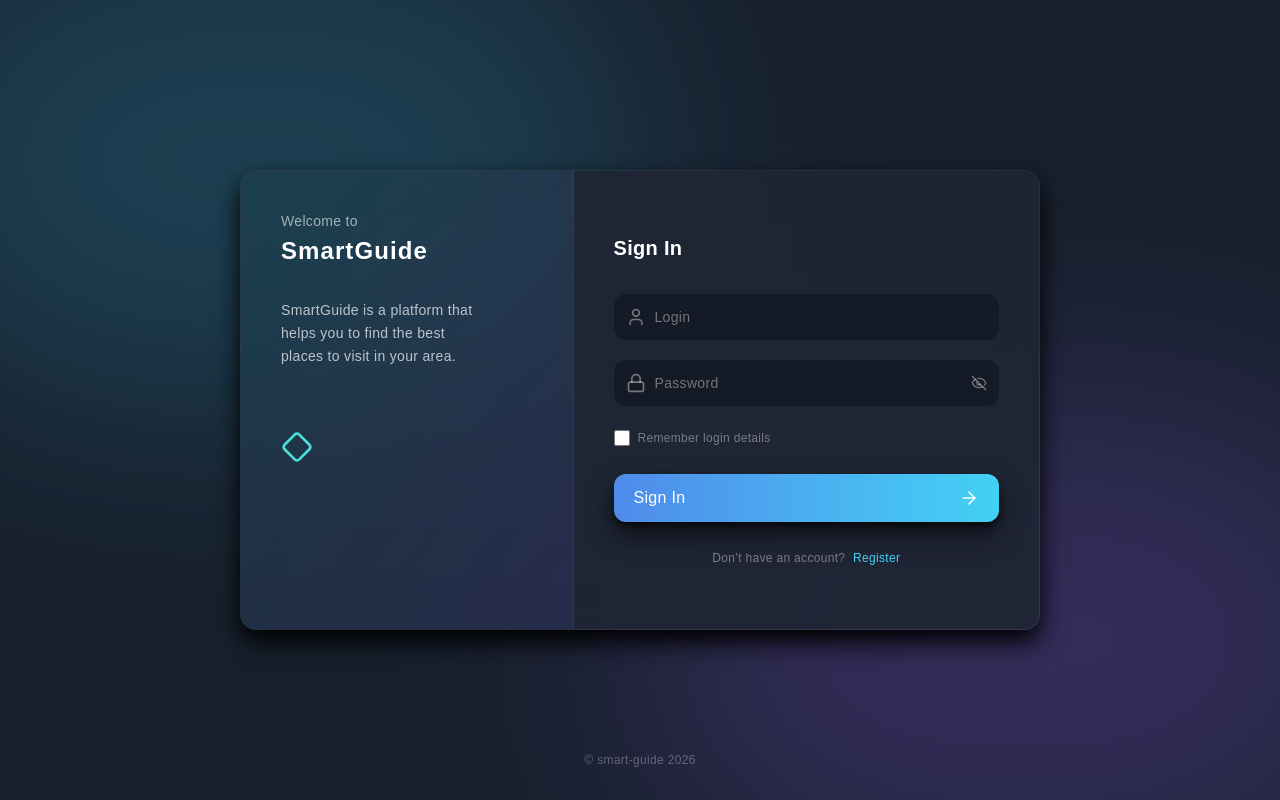
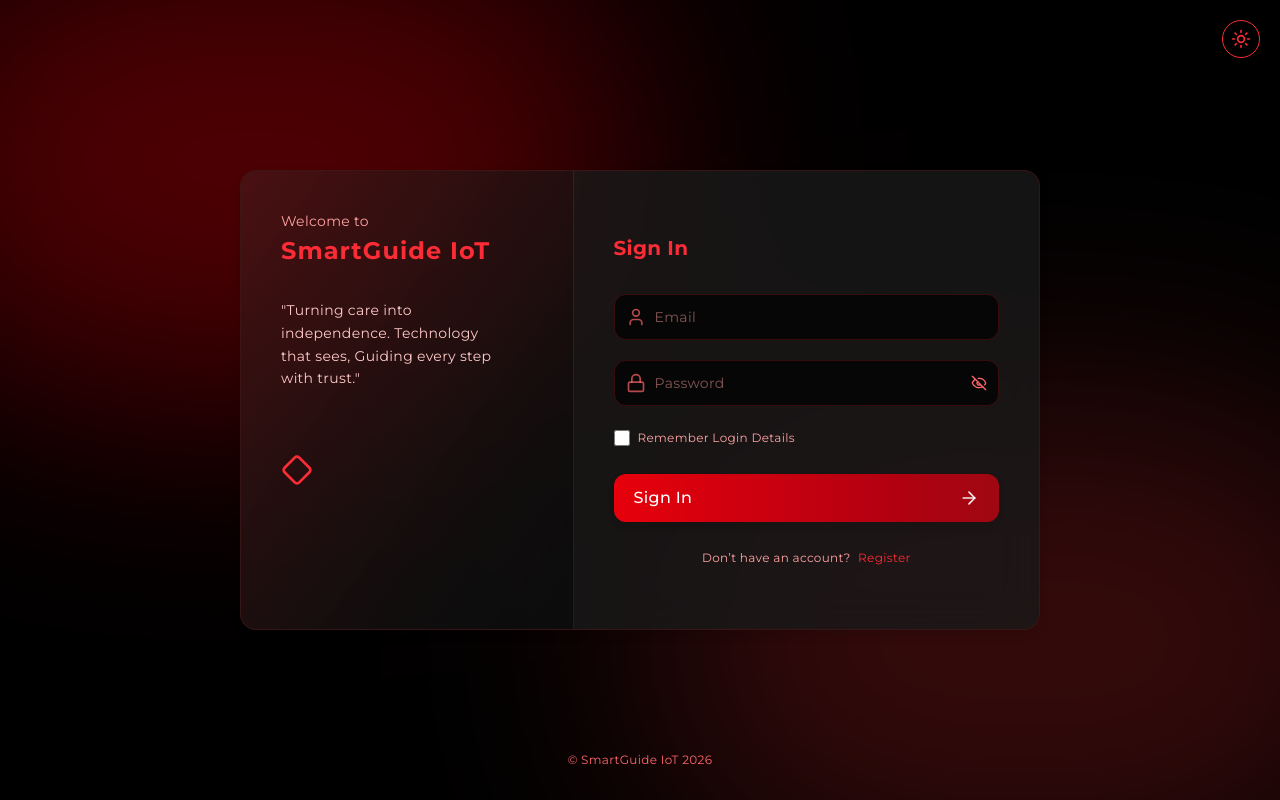
Before and after one commit to Rocelll20/smart-iot-guide, a Next.js app: page /auth/sign-in in a window 1280 px wide. Built offline with nearby package versions, Linux system fonts and the light colour scheme.

Commit message:
signin and signup

```diff
--- a/app/auth/sign-in/page.tsx
+++ b/app/auth/sign-in/page.tsx
@@ -1,9 +1,15 @@
 "use client";
 
-import Link from 'next/link';
+import Link from "next/link";
 import React, { useState } from "react";
-import { User, Lock, EyeOff, Eye, ArrowRight, Diamond } from 'lucide-react';
-import { useRouter } from 'next/navigation';
+import { User, Lock, EyeOff, Eye, ArrowRight, Diamond, Moon, Sun } from "lucide-react";
+import { useRouter } from "next/navigation";
+import { Montserrat } from "next/font/google";
+
+const montserrat = Montserrat({
+  subsets: ["latin"],
+  weight: ["400", "500", "700"],
+});
 
 interface SignInForm {
   email: string;
@@ -16,6 +22,7 @@ export default function SignIn() {
   const [showPassword, setShowPassword] = useState(false);
   const [loading, setLoading] = useState(false);
   const [error, setError] = useState("");
+  const [darkMode, setDarkMode] = useState(true);
 
   const handleChange = (e: React.ChangeEvent<HTMLInputElement>) => {
     setForm({ ...form, [e.target.name]: e.target.value });
@@ -27,8 +34,8 @@ export default function SignIn() {
       setError("All fields are required.");
       return;
     }
+    setError("");
     setLoading(true);
-    // Simulate login
     setTimeout(() => {
       setLoading(false);
       router.push("/dashboard");
@@ -36,104 +43,136 @@ export default function SignIn() {
   };
 
   return (
-    <div className="dark min-h-screen flex items-center justify-center bg-[#171f2c] relative overflow-hidden font-sans">
-      {/* Background gradients for the ambient glow */}
-      <div className="absolute top-[-10%] left-[-10%] w-[60%] h-[60%] bg-[#0B4A5C] rounded-full filter blur-[120px] opacity-50 mix-blend-screen pointer-events-none"></div>
-      <div className="absolute bottom-[-10%] right-[-10%] w-[60%] h-[60%] bg-[#3D1E6D] rounded-full filter blur-[120px] opacity-50 mix-blend-screen pointer-events-none"></div>
+    <div
+      className={`${montserrat.className} min-h-screen flex items-center justify-center relative overflow-hidden transition-colors duration-500 ${
+        darkMode ? "bg-black" : "bg-white"
+      }`}
+    >
+      {/* Ambient glow only in dark mode */}
+      {darkMode && (
+        <>
+          <div className="absolute top-[-10%] left-[-10%] w-[60%] h-[60%] bg-red-700 rounded-full filter blur-[120px] opacity-40 mix-blend-screen pointer-events-none"></div>
+          <div className="absolute bottom-[-10%] right-[-10%] w-[60%] h-[60%] bg-red-900 rounded-full filter blur-[120px] opacity-40 mix-blend-screen pointer-events-none"></div>
+        </>
+      )}
 
-      <div className="relative flex flex-col md:flex-row w-full max-w-[800px] min-h-[460px] mx-4 rounded-2xl shadow-2xl overflow-hidden bg-[#242b3b]/60 backdrop-blur-xl border border-white/5">
+      {/* Dark mode toggle */}
+      <div className="absolute top-5 right-5 z-20">
+        <button
+          onClick={() => setDarkMode(!darkMode)}
+          aria-label="Toggle theme"
+          className="p-2 rounded-full border transition-colors duration-300 hover:bg-red-500 hover:text-white border-red-500 text-red-500"
+        >
+          {darkMode ? <Sun className="w-5 h-5" /> : <Moon className="w-5 h-5" />}
+        </button>
+      </div>
 
+      <div
+        className={`relative flex flex-col md:flex-row w-full max-w-[800px] min-h-[460px] mx-4 rounded-2xl shadow-2xl overflow-hidden backdrop-blur-xl border border-red-900/30 transition-colors duration-500 ${
+          darkMode ? "bg-[#1a1a1a]/80" : "bg-gray-50"
+        }`}
+      >
         {/* Left Side */}
-        <div className="w-full md:w-5/12 p-10 flex flex-col justify-between bg-gradient-to-br from-teal-500/10 to-indigo-500/10 relative border-r border-white/5">
-          <div className="absolute inset-0 bg-transparent z-0"></div>
-          <div className="relative z-10 flex flex-col h-full text-white/90">
+        <div
+          className={`w-full md:w-5/12 p-10 flex flex-col justify-between relative border-r border-red-900/30 ${
+            darkMode ? "bg-gradient-to-br from-red-600/20 to-black/40 text-red-100" : "bg-gradient-to-br from-red-50 to-white text-red-700"
+          }`}
+        >
+          <div className="relative z-10 flex flex-col h-full">
             <div>
-              <p className="text-sm text-white/60 mb-1">Welcome to</p>
-              <h1 className="text-2xl font-bold text-white mb-8 tracking-wide">SmartGuide</h1>
-              <p className="text-sm text-white/70 leading-relaxed max-w-[200px]">
-                SmartGuide is a platform that helps you to find the best places to visit in your area.
-              </p>
+              <p className={`text-sm mb-1 ${darkMode ? "text-red-300" : "text-red-500"}`}>Welcome to</p>
+              <h1 className={`text-2xl font-bold mb-8 tracking-wide ${darkMode ? "text-red-500" : "text-red-600"}`}>
+                SmartGuide IoT
+              </h1>
+              <p className={`text-sm leading-relaxed max-w-[220px] ${darkMode ? "text-red-200" : "text-red-600"}`}>
+                  "Turning care into independence. Technology that sees, Guiding every step with trust."               </p>
             </div>
             <div className="mt-16">
-              <Diamond className="w-8 h-8 text-[#4aded8]" />
+              <Diamond className={`w-8 h-8 ${darkMode ? "text-red-500" : "text-red-600"}`} />
             </div>
           </div>
         </div>
 
         {/* Right Side */}
-        <div className="w-full md:w-7/12 p-10 bg-[#1e2532]/80 z-10 flex flex-col justify-center">
-          <h2 className="text-xl font-bold text-white mb-8">Sign In</h2>
+        <div className="w-full md:w-7/12 p-10 z-10 flex flex-col justify-center">
+          <h2 className={`text-xl font-bold mb-8 ${darkMode ? "text-red-500" : "text-red-600"}`}>Sign In</h2>
 
-          {error && (
-            <div className="mb-4 text-red-400 text-sm">
-              {error}
-            </div>
-          )}
+          {error && <div className="mb-4 text-red-400 text-sm">{error}</div>}
 
           <form onSubmit={handleSubmit} className="flex flex-col gap-5">
+            {/* Email */}
             <div className="relative">
               <div className="absolute inset-y-0 left-0 pl-3 flex items-center pointer-events-none">
-                <User className="h-5 w-5 text-white/40" />
+                <User className={`h-5 w-5 ${darkMode ? "text-red-400/70" : "text-red-500/70"}`} />
               </div>
               <input
                 type="text"
                 name="email"
                 value={form.email}
                 onChange={handleChange}
-                className="w-full pl-10 pr-4 py-3 bg-[#131924]/80 border border-transparent rounded-lg focus:outline-none focus:border-white/10 focus:ring-1 focus:ring-white/10 text-sm text-white placeholder:text-white/40 transition-all font-sans"
-                placeholder="Login"
+                className={`w-full pl-10 pr-4 py-3 rounded-lg focus:outline-none focus:border-red-500 focus:ring-1 focus:ring-red-500 text-sm transition-all ${
+                  darkMode
+                    ? "bg-black/70 border border-red-900/40 text-white placeholder:text-red-300/50"
+                    : "bg-white border border-red-200 text-[#7a1f1f] placeholder:text-red-300"
+                }`}
+                placeholder="Email"
               />
             </div>
 
+            {/* Password */}
             <div className="relative">
               <div className="absolute inset-y-0 left-0 pl-3 flex items-center pointer-events-none">
-                <Lock className="h-5 w-5 text-white/40" />
+                <Lock className={`h-5 w-5 ${darkMode ? "text-red-400/70" : "text-red-500/70"}`} />
               </div>
               <input
                 type={showPassword ? "text" : "password"}
                 name="password"
                 value={form.password}
                 onChange={handleChange}
-                className="w-full pl-10 pr-10 py-3 bg-[#131924]/80 border border-transparent rounded-lg focus:outline-none focus:border-white/10 focus:ring-1 focus:ring-white/10 text-sm text-white placeholder:text-white/40 transition-all font-sans"
+                className={`w-full pl-10 pr-10 py-3 rounded-lg focus:outline-none focus:border-red-500 focus:ring-1 focus:ring-red-500 text-sm transition-all ${
+                  darkMode
+                    ? "bg-black/70 border border-red-900/40 text-white placeholder:text-red-300/50"
+                    : "bg-white border border-red-200 text-[#7a1f1f] placeholder:text-red-300"
+                }`}
                 placeholder="Password"
               />
               <button
                 type="button"
                 className="absolute inset-y-0 right-0 pr-3 flex items-center"
                 onClick={() => setShowPassword(!showPassword)}
+                aria-label="Toggle password visibility"
               >
                 {showPassword ? (
-                  <Eye className="h-4 w-4 text-white/40 hover:text-white transition-colors" />
+                  <Eye className={`h-4 w-4 ${darkMode ? "text-red-400 hover:text-red-300" : "text-red-500 hover:text-red-400"} transition-colors`} />
                 ) : (
-                  <EyeOff className="h-4 w-4 text-white/40 hover:text-white transition-colors" />
+                  <EyeOff className={`h-4 w-4 ${darkMode ? "text-red-400 hover:text-red-300" : "text-red-500 hover:text-red-400"} transition-colors`} />
                 )}
               </button>
             </div>
 
+            {/* Remember Me */}
             <div className="flex items-center mt-1 mb-2">
-              <input
-                id="remember"
-                type="checkbox"
-                className="w-4 h-4 rounded border-white/20 bg-[#131924]/80 text-[#3ab7e9] focus:ring-[#3ab7e9] focus:ring-offset-[#1e2532]"
-              />
-              <label htmlFor="remember" className="ml-2 text-xs text-white/40 cursor-pointer select-none">
-                Remember login details
+              <input id="remember" type="checkbox" className="w-4 h-4 rounded border-red-500 text-red-500 focus:ring-red-500" />
+              <label htmlFor="remember" className={`ml-2 text-xs cursor-pointer select-none ${darkMode ? "text-red-300" : "text-red-600"}`}>
+                Remember Login Details
               </label>
             </div>
 
+            {/* Submit */}
             <button
               type="submit"
               disabled={loading}
-              className="w-full bg-gradient-to-r from-[#4f8bea] to-[#42d1f5] text-white font-medium py-3 rounded-lg hover:opacity-90 transition-opacity flex justify-between items-center px-5 shadow-lg shadow-[#42d1f5]/20"
+              className="w-full bg-gradient-to-r from-red-600 to-red-800 text-white font-medium py-3 rounded-lg hover:opacity-90 transition-opacity flex justify-between items-center px-5 shadow-lg shadow-red-800/30"
             >
               <span>{loading ? "Signing In..." : "Sign In"}</span>
               <ArrowRight className="w-5 h-5 text-white/90" />
             </button>
 
+            {/* Register Link */}
             <div className="text-center mt-2">
-              <p className="text-xs text-white/40">
+              <p className={`text-xs ${darkMode ? "text-red-300" : "text-red-600"}`}>
                 Don’t have an account?{" "}
-                <Link href="/auth/sign-up" className="text-[#42d1f5] hover:underline ml-1">
+                <Link href="/auth/sign-up" className={`${darkMode ? "text-red-500" : "text-red-600"} hover:underline ml-1`}>
                   Register
                 </Link>
               </p>
@@ -142,9 +181,9 @@ export default function SignIn() {
         </div>
       </div>
 
-      {/* Footer Text */}
-      <div className="absolute bottom-8 text-xs text-white/30 text-center w-full">
-        © smart-guide 2026
+      {/* Footer */}
+      <div className="absolute bottom-8 text-xs text-red-400 text-center w-full">
+        © SmartGuide IoT 2026
       </div>
     </div>
   );
--- a/app/auth/sign-up/page.tsx
+++ b/app/auth/sign-up/page.tsx
@@ -1,9 +1,15 @@
 "use client";
 
-import Link from 'next/link';
+import Link from "next/link";
 import React, { useState } from "react";
-import { User, Lock, EyeOff, Eye, ArrowRight, Diamond, Mail } from 'lucide-react';
-import { useRouter } from 'next/navigation';
+import { User, Lock, EyeOff, Eye, ArrowRight, Diamond, Mail, Moon, Sun } from "lucide-react";
+import { useRouter } from "next/navigation";
+import { Montserrat } from "next/font/google";
+
+const montserrat = Montserrat({
+  subsets: ["latin"],
+  weight: ["400", "500", "700"],
+});
 
 interface SignUpForm {
   name: string;
@@ -17,6 +23,7 @@ export default function SignUp() {
   const [showPassword, setShowPassword] = useState(false);
   const [loading, setLoading] = useState(false);
   const [error, setError] = useState("");
+  const [darkMode, setDarkMode] = useState(true);
 
   const handleChange = (e: React.ChangeEvent<HTMLInputElement>) => {
     setForm({ ...form, [e.target.name]: e.target.value });
@@ -28,8 +35,9 @@ export default function SignUp() {
       setError("All fields are required.");
       return;
     }
+    setError("");
     setLoading(true);
-    // Simulate signup
+    // simulate signup
     setTimeout(() => {
       setLoading(false);
       router.push("/dashboard");
@@ -37,107 +45,151 @@ export default function SignUp() {
   };
 
   return (
-    <div className="dark min-h-screen flex items-center justify-center bg-[#171f2c] relative overflow-hidden font-sans">
-      {/* Background gradients for the ambient glow */}
-      <div className="absolute top-[-10%] left-[-10%] w-[60%] h-[60%] bg-[#0B4A5C] rounded-full filter blur-[120px] opacity-50 mix-blend-screen pointer-events-none"></div>
-      <div className="absolute bottom-[-10%] right-[-10%] w-[60%] h-[60%] bg-[#3D1E6D] rounded-full filter blur-[120px] opacity-50 mix-blend-screen pointer-events-none"></div>
+    <div
+      className={`${montserrat.className} min-h-screen flex items-center justify-center relative overflow-hidden transition-colors duration-500 ${
+        darkMode ? "bg-black" : "bg-white"
+      }`}
+    >
+      {/* Ambient glow only in dark mode */}
+      {darkMode && (
+        <>
+          <div className="absolute top-[-10%] left-[-10%] w-[60%] h-[60%] bg-red-700 rounded-full filter blur-[120px] opacity-40 mix-blend-screen pointer-events-none"></div>
+          <div className="absolute bottom-[-10%] right-[-10%] w-[60%] h-[60%] bg-red-900 rounded-full filter blur-[120px] opacity-40 mix-blend-screen pointer-events-none"></div>
+        </>
+      )}
 
-      <div className="relative flex flex-col md:flex-row w-full max-w-[800px] min-h-[460px] mx-4 rounded-2xl shadow-2xl overflow-hidden bg-[#242b3b]/60 backdrop-blur-xl border border-white/5">
+      {/* Theme toggle */}
+      <div className="absolute top-5 right-5 z-20">
+        <button
+          onClick={() => setDarkMode(!darkMode)}
+          aria-label="Toggle theme"
+          className="p-2 rounded-full border transition-colors duration-300 hover:bg-red-500 hover:text-white border-red-500 text-red-500"
+        >
+          {darkMode ? <Sun className="w-5 h-5" /> : <Moon className="w-5 h-5" />}
+        </button>
+      </div>
 
+      <div
+        className={`relative flex flex-col md:flex-row w-full max-w-[800px] min-h-[520px] mx-4 rounded-2xl shadow-2xl overflow-hidden backdrop-blur-xl border border-red-900/30 transition-colors duration-500 ${
+          darkMode ? "bg-[#1a1a1a]/80" : "bg-gray-50"
+        }`}
+      >
         {/* Left Side */}
-        <div className="w-full md:w-5/12 p-10 flex flex-col justify-between bg-gradient-to-br from-teal-500/10 to-indigo-500/10 relative border-r border-white/5">
-          <div className="absolute inset-0 bg-transparent z-0"></div>
-          <div className="relative z-10 flex flex-col h-full text-white/90">
+        <div
+          className={`w-full md:w-5/12 p-10 flex flex-col justify-between relative border-r border-red-900/30 ${
+            darkMode ? "bg-gradient-to-br from-red-600/20 to-black/40 text-red-100" : "bg-gradient-to-br from-red-50 to-white text-red-700"
+          }`}
+        >
+          <div className="relative z-10 flex flex-col h-full">
             <div>
-              <p className="text-sm text-white/60 mb-1">Welcome to</p>
-              <h1 className="text-2xl font-bold text-white mb-8 tracking-wide">SmartGuide</h1>
-              <p className="text-sm text-white/70 leading-relaxed max-w-[200px]">
-                SmartGuide is a platform that helps you to find the best places to visit in your area.
+              <p className={`text-sm mb-1 ${darkMode ? "text-red-300" : "text-red-500"}`}>Welcome to</p>
+              <h1 className={`text-2xl font-bold mb-8 tracking-wide ${darkMode ? "text-red-500" : "text-red-600"}`}>
+                SmartGuide IoT
+              </h1>
+              <p className={`text-sm leading-relaxed max-w-[220px] ${darkMode ? "text-red-200" : "text-red-600"}`}>
+                 "Turning care into independence. Technology that sees, Guiding every step with trust."
               </p>
             </div>
             <div className="mt-16">
-              <Diamond className="w-8 h-8 text-[#4aded8]" />
+              <Diamond className={`w-8 h-8 ${darkMode ? "text-red-500" : "text-red-600"}`} />
             </div>
           </div>
         </div>
 
         {/* Right Side */}
-        <div className="w-full md:w-7/12 p-10 bg-[#1e2532]/80 z-10 flex flex-col justify-center">
-          <h2 className="text-xl font-bold text-white mb-6">Registration</h2>
+        <div className="w-full md:w-7/12 p-10 z-10 flex flex-col justify-center">
+          <h2 className={`text-xl font-bold mb-6 ${darkMode ? "text-red-500" : "text-red-600"}`}>Create an account</h2>
 
-          {error && (
-            <div className="mb-4 text-red-400 text-sm">
-              {error}
-            </div>
-          )}
+          {error && <div className="mb-4 text-red-400 text-sm">{error}</div>}
 
           <form onSubmit={handleSubmit} className="flex flex-col gap-4">
+            {/* Name */}
             <div className="relative">
               <div className="absolute inset-y-0 left-0 pl-3 flex items-center pointer-events-none">
-                <User className="h-5 w-5 text-white/40" />
+                <User className={`h-5 w-5 ${darkMode ? "text-red-400/70" : "text-red-500/70"}`} />
               </div>
               <input
                 type="text"
                 name="name"
                 value={form.name}
                 onChange={handleChange}
-                className="w-full pl-10 pr-4 py-3 bg-[#131924]/80 border border-transparent rounded-lg focus:outline-none focus:border-white/10 focus:ring-1 focus:ring-white/10 text-sm text-white placeholder:text-white/40 transition-all font-sans"
-                placeholder="Full Name"
+                className={`w-full pl-10 pr-4 py-3 rounded-lg focus:outline-none focus:border-red-500 focus:ring-1 focus:ring-red-500 text-sm transition-all ${
+                  darkMode
+                    ? "bg-black/70 border border-red-900/40 text-white placeholder:text-red-300/50"
+                    : "bg-white border border-red-200 text-[#7a1f1f] placeholder:text-red-300"
+                }`}
+                placeholder="Full name"
+                aria-label="Full name"
               />
             </div>
 
+            {/* Email */}
             <div className="relative">
               <div className="absolute inset-y-0 left-0 pl-3 flex items-center pointer-events-none">
-                <Mail className="h-5 w-5 text-white/40" />
+                <Mail className={`h-5 w-5 ${darkMode ? "text-red-400/70" : "text-red-500/70"}`} />
               </div>
               <input
                 type="email"
                 name="email"
                 value={form.email}
                 onChange={handleChange}
-                className="w-full pl-10 pr-4 py-3 bg-[#131924]/80 border border-transparent rounded-lg focus:outline-none focus:border-white/10 focus:ring-1 focus:ring-white/10 text-sm text-white placeholder:text-white/40 transition-all font-sans"
-                placeholder="Email Address"
+                className={`w-full pl-10 pr-4 py-3 rounded-lg focus:outline-none focus:border-red-500 focus:ring-1 focus:ring-red-500 text-sm transition-all ${
+                  darkMode
+                    ? "bg-black/70 border border-red-900/40 text-white placeholder:text-red-300/50"
+                    : "bg-white border border-red-200 text-[#7a1f1f] placeholder:text-red-300"
+                }`}
+                placeholder="Email address"
+                aria-label="Email address"
               />
             </div>
 
+            {/* Password */}
             <div className="relative">
               <div className="absolute inset-y-0 left-0 pl-3 flex items-center pointer-events-none">
-                <Lock className="h-5 w-5 text-white/40" />
+                <Lock className={`h-5 w-5 ${darkMode ? "text-red-400/70" : "text-red-500/70"}`} />
               </div>
               <input
                 type={showPassword ? "text" : "password"}
                 name="password"
                 value={form.password}
                 onChange={handleChange}
-                className="w-full pl-10 pr-10 py-3 bg-[#131924]/80 border border-transparent rounded-lg focus:outline-none focus:border-white/10 focus:ring-1 focus:ring-white/10 text-sm text-white placeholder:text-white/40 transition-all font-sans"
+                className={`w-full pl-10 pr-10 py-3 rounded-lg focus:outline-none focus:border-red-500 focus:ring-1 focus:ring-red-500 text-sm transition-all ${
+                  darkMode
+                    ? "bg-black/70 border border-red-900/40 text-white placeholder:text-red-300/50"
+                    : "bg-white border border-red-200 text-[#7a1f1f] placeholder:text-red-300"
+                }`}
                 placeholder="Password"
+                aria-label="Password"
               />
               <button
                 type="button"
                 className="absolute inset-y-0 right-0 pr-3 flex items-center"
                 onClick={() => setShowPassword(!showPassword)}
+                aria-label="Toggle password visibility"
               >
                 {showPassword ? (
-                  <Eye className="h-4 w-4 text-white/40 hover:text-white transition-colors" />
+                  <Eye className={`h-4 w-4 ${darkMode ? "text-red-400 hover:text-red-300" : "text-red-500 hover:text-red-400"} transition-colors`} />
                 ) : (
-                  <EyeOff className="h-4 w-4 text-white/40 hover:text-white transition-colors" />
+                  <EyeOff className={`h-4 w-4 ${darkMode ? "text-red-400 hover:text-red-300" : "text-red-500 hover:text-red-400"} transition-colors`} />
                 )}
               </button>
             </div>
 
+            {/* Submit */}
             <button
               type="submit"
               disabled={loading}
-              className="w-full bg-gradient-to-r from-[#4f8bea] to-[#42d1f5] text-white font-medium py-3 rounded-lg hover:opacity-90 transition-opacity flex justify-between items-center px-5 shadow-lg shadow-[#42d1f5]/20 mt-2"
+              className="w-full bg-gradient-to-r from-red-600 to-red-800 text-white font-medium py-3 rounded-lg hover:opacity-90 transition-opacity flex justify-between items-center px-5 shadow-lg shadow-red-800/30 mt-2"
             >
-              <span>{loading ? "Signing Up..." : "Sign Up"}</span>
+              <span>{loading ? "Creating account..." : "Sign Up"}</span>
               <ArrowRight className="w-5 h-5 text-white/90" />
             </button>
 
+            {/* Sign in link */}
             <div className="text-center mt-2">
-              <p className="text-xs text-white/40">
+              <p className={`text-xs ${darkMode ? "text-red-300" : "text-red-600"}`}>
                 Already have an account?{" "}
-                <Link href="/auth/sign-in" className="text-[#42d1f5] hover:underline ml-1">
+                <Link href="/auth/sign-in" className={`${darkMode ? "text-red-500" : "text-red-600"} hover:underline ml-1`}>
                   Sign In
                 </Link>
               </p>
@@ -146,9 +198,9 @@ export default function SignUp() {
         </div>
       </div>
 
-      {/* Footer Text */}
-      <div className="absolute bottom-8 text-xs text-white/30 text-center w-full">
-        © smart-guide 2026
+      {/* Footer */}
+      <div className="absolute bottom-8 text-xs text-red-400 text-center w-full">
+        © SmartGuide IoT 2026
       </div>
     </div>
   );
--- a/app/dashboard/page.tsx
+++ b/app/dashboard/page.tsx
@@ -50,7 +50,7 @@ export default function Dashboard() {
             <div className="flex items-center gap-4 text-white/70 font-bold ml-2">
               <div className="flex items-center gap-2 cursor-pointer hover:text-white transition-colors">
                 <User size={16} />
-                <span className="text-sm font-bold hidden sm:block mt-0.5">Sign In</span>
+                <span className="text-sm font-bold hidden sm:block mt-0.5">Emergency</span>
               </div>
               <button className="hover:text-white transition-colors ml-2"><Settings size={16} /></button>
               <button className="hover:text-white transition-colors"><Bell size={16} /></button>
--- a/app/layout.tsx
+++ b/app/layout.tsx
@@ -1,6 +1,8 @@
 import type { Metadata } from "next";
 import { Geist, Geist_Mono } from "next/font/google";
 import "./globals.css";
+
+
 
 const geistSans = Geist({
   variable: "--font-geist-sans",
```
Also changed, not shown: components/wrapper/PageTransition.tsx (added, +17 -0 lines), package.json (+4 -3 lines), 1 other file (tests, documents, lock files or other folders).
